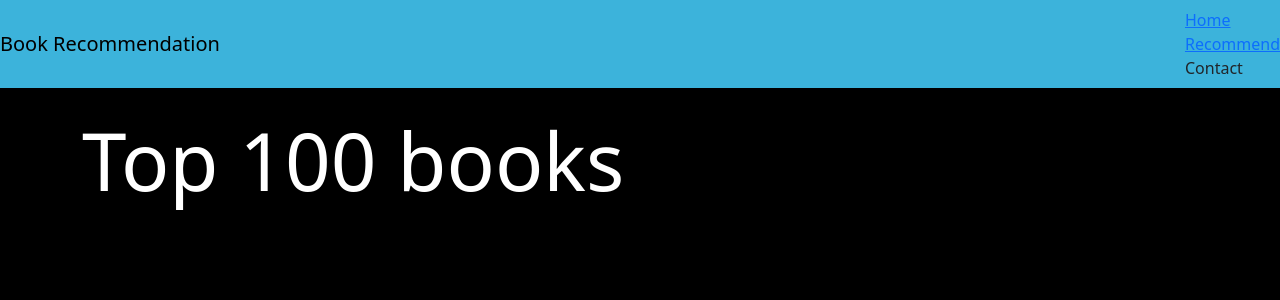
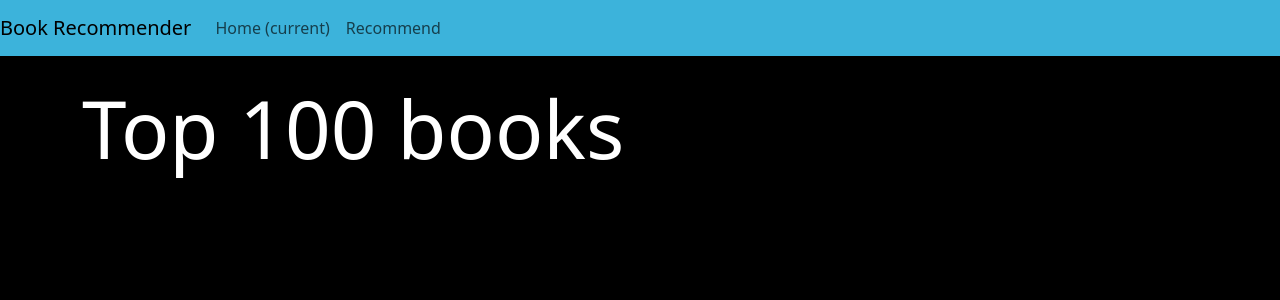
Before and after one commit to PRIYANSH-2004/Book-Recommender, a Flask app: page / in a window 1280 px wide. Shown: the top 300 px of the page. Run offline with Flask 3, Linux system fonts and the light colour scheme; parts of the project's set-up code (start-up, migrations or seed data) failed here and were passed over.

Commit message:
chages in navbar + requirements.xt

```diff
--- a/app.py
+++ b/app.py
@@ -1,7 +1,11 @@
-from flask import Flask, render_template
+from flask import Flask, render_template, request
+import numpy as np
 import pickle
 
 popular_df = pickle.load(open('popular_df.pkl', "rb"))
+pt = pickle.load(open('pt.pkl', "rb"))
+books = pickle.load(open('books.pkl', "rb"))
+similarity_score = pickle.load(open('similarity_score.pkl', "rb"))
 app = Flask(__name__)
 
 
@@ -16,6 +20,38 @@ def index():
                            )
 
 
+@app.route('/recommend_books', methods=['post'])
+def recommend():
+    user_input = request.form.get('user_input')
+    n=10
+
+    index= np.where(pt.index==user_input)[0][0]
+    distances = similarity_score[index]
+    # enumerates gin=ves index in list
+    # lambda function for sorting on basis of distances not on index
+    # we took top n books
+    similar_items = sorted(list(enumerate(distances)), key=lambda x:x[1], reverse=True)[1:n+1]
+    data =[]
+    for it in similar_items:
+        item=[]
+        # print(it[0], "  ->  " , pt.index[it[0]])
+        temp_df = books[books['Book-Title'] == pt.index[it[0]]]
+        # no duplicate books
+        item.extend(list(temp_df.drop_duplicates('Book-Title')['Book-Title'].values))
+        item.extend(list(temp_df.drop_duplicates('Book-Title')['Book-Author'].values))
+        item.extend(list(temp_df.drop_duplicates('Book-Title')['Image-URL-M'].values))
+        data.append(item)
+
+    # data has been paased to recoomed.html
+    # return data
+    return render_template('recommend.html', data=data)
+
+    # print(data)
+
+    # return str(user_input)
+
+
+
 @app.route('/recommend')
 def recommend_ui():
     return render_template('recommend.html')
--- /dev/null
+++ b/requirements.txt
@@ -0,0 +1,3 @@
+flask
+numpy
+pickle
--- a/templates/index.html
+++ b/templates/index.html
@@ -15,17 +15,31 @@
     <!-- <h1>Hello, world!</h1> -->
     <script src="https://cdn.jsdelivr.net/npm/bootstrap@5.3.3/dist/js/bootstrap.bundle.min.js" integrity="sha384-YvpcrYf0tY3lHB60NNkmXc5s9fDVZLESaAA55NDzOxhy9GkcIdslK1eN7N6jIeHz" crossorigin="anonymous"></script>
 
-    <nav class="navbar" style="background-color: #3cb3db;">
-        <a class="navbar-brand">Book Recommendation</a>
-
-        <ul class="nav navbar-nav">
-          <li><a href="/">Home</a></li>
-          <li><a href="/recommend">Recommend</a></li>
-          <li><a>Contact</a></li>
-        </ul>
 
 
+
+      <nav class="navbar navbar-expand-lg navbar-light " style="background-color: #3cb3db">
+        <a class="navbar-brand" href="/">Book Recommender</a>
+        <button class="navbar-toggler" type="button" data-toggle="collapse" data-target="#navbarNav" aria-controls="navbarNav" aria-expanded="false" aria-label="Toggle navigation">
+          <span class="navbar-toggler-icon"></span>
+        </button>
+
+        <div class="collapse navbar-collapse" id="navbarNav">
+          <ul class="navbar-nav">
+            <li class="nav-item active">
+              <a class="nav-link" href="/">Home <span class="sr-only">(current)</span></a>
+            </li>
+            <li class="nav-item">
+              <a class="nav-link" href="/recommend">Recommend</a>
+            </li>
+
+
+          </ul>
+        </div>
       </nav>
+
+
+
 
       <div class="container mt-4">
         <div class="row">
```
Also changed, not shown: templates/recommend.html (+39 -12 lines), 1 other file.
